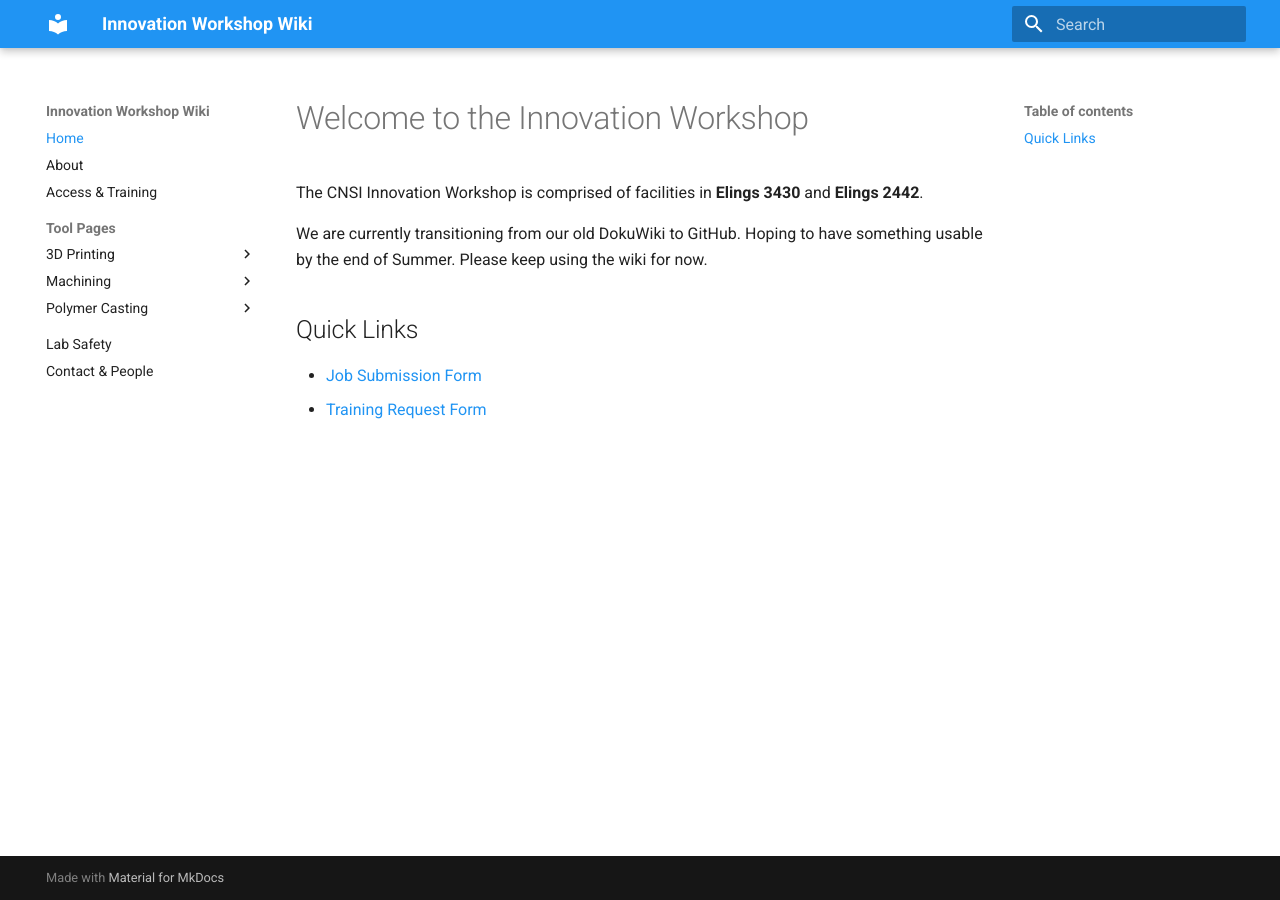
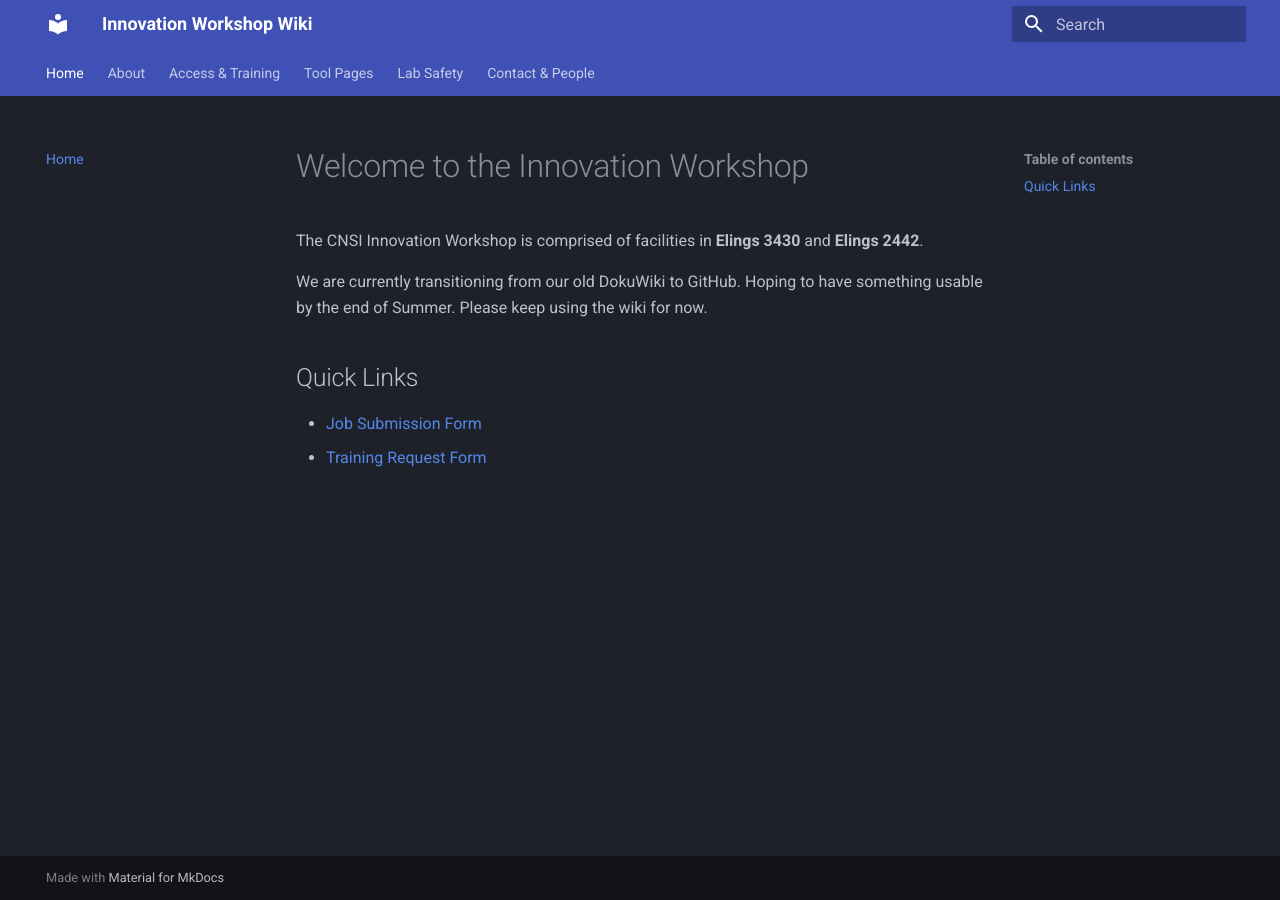
Before and after one commit to ucsb-innovation-workshop/ucsb-innovation-workshop.github.io, an MkDocs documentation site: the page built from docs/index.md, in a window 1280 px wide. Built offline with MkDocs 1.6.1 and Material for MkDocs 9.7.7, drawn with Linux system fonts in a browser that asks for light colours.

Commit message:
Update mkdocs.yml

```diff
--- a/mkdocs.yml
+++ b/mkdocs.yml
@@ -4,20 +4,19 @@ site_description: Equipment SOPs, Safety, and Guides for CNSI Workshops
 theme:
   name: material
   palette:
-    - scheme: default
-      primary: blue
-      accent: deep orange
-    - scheme: slate
-      primary: blue
-      accent: deep orange
-      toggle:
-        icon: material/brightness-4
-        name: Switch to dark mode
+      scheme: slate
+      primary: indigo
+      accent: cyan
+
   features:
-    - navigation.indexes
-    - navigation.sections
-    - search.suggest
-    - search.highlight
+    - navigation.instant   # Fast page loading without full reloads
+    - navigation.tracking  # Updates URL hash as you scroll through headings
+    - navigation.tabs      # Displays top-level navigation as tabs
+    - navigation.sections  # Groups sidebar items under sections
+    - navigation.top       # Adds a "Back to top" button
+    - search.suggest       # Auto-completes search terms
+    - search.highlight     # Highlights search results on the page
+    - content.code.copy    # Adds a copy button to code blocks
 
 nav:
   - Home: index.md
@@ -44,5 +43,5 @@ nav:
           - Plasma Chamber: tools/polymer-casting/plasma.md
           - UV Ozone Chamber: tools/polymer-casting/uv-ozone.md
           - Convection Ovens: tools/polymer-casting/ovens.md
-  - Lab Safety: lab-safety.md
+  - Lab Safety: safety.md
   - Contact & People: people.md
```
